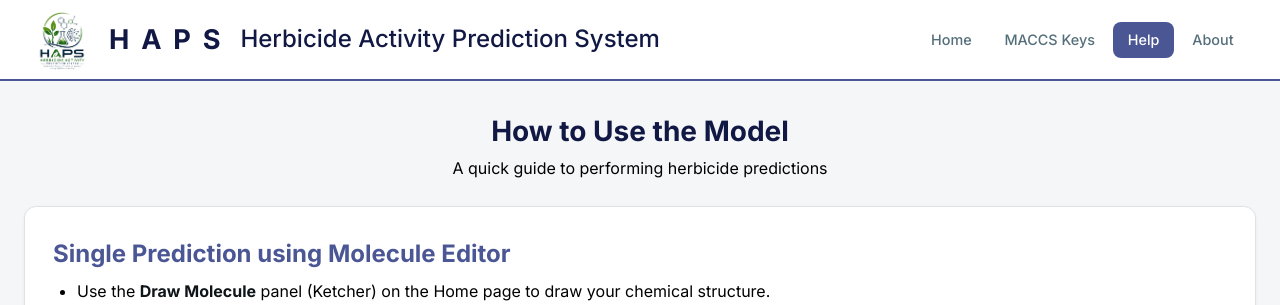
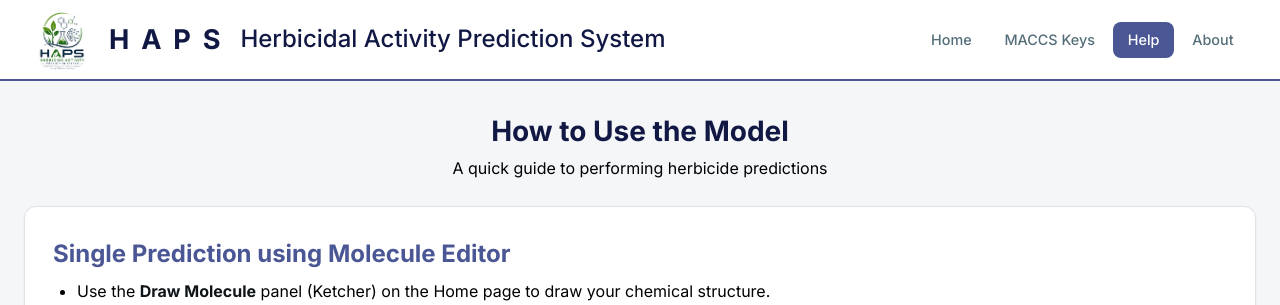
Before and after one commit to crispin-kenslin/haps, a Flask app: page /herb-pred/help in a window 1280 px wide. Shown: the top 305 px of the page. Run offline with Flask 3, Linux system fonts and the light colour scheme; parts of the project's set-up code (start-up, migrations or seed data) failed here and were passed over.

Commit message:
Stable version july 1

```diff
--- a/templates/base.html
+++ b/templates/base.html
@@ -16,7 +16,7 @@
         <a href="{{ url_for('index') }}" class="nav-brand">
             <img src="{{ url_for('static', filename='images/HAPS-logo-transparent.png') }}" alt="HAPS Logo">
             <span class="haps-title">H A P S</span>
-            <span>Herbicide Activity Prediction System</span>
+            <span>Herbicidal Activity Prediction System</span>
         </a>
         <div class="nav-links">
             <a href="{{ url_for('index') }}" class="{% if active_page == 'home' %}active{% endif %}">Home</a>
```
Also changed, not shown: 1 other file.
